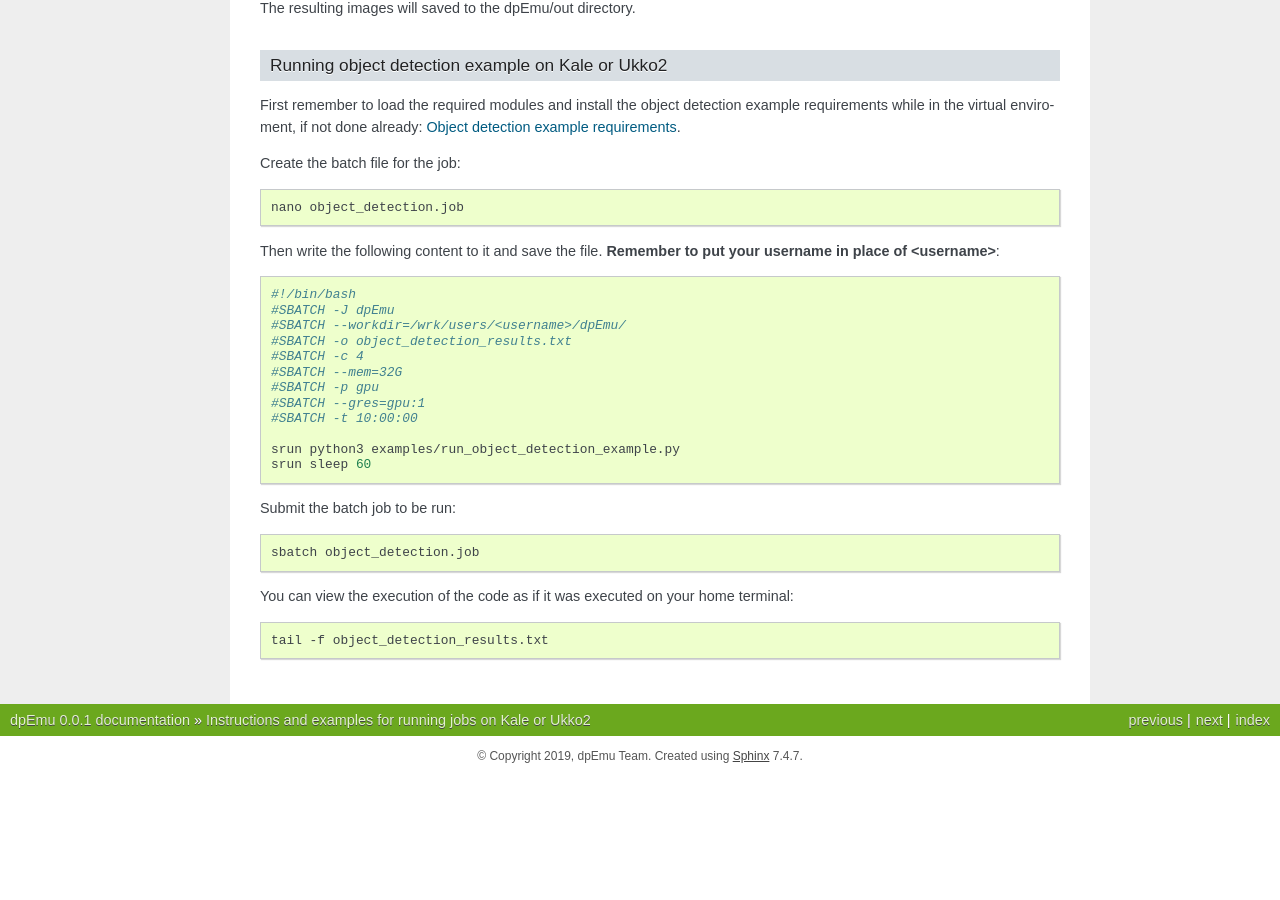
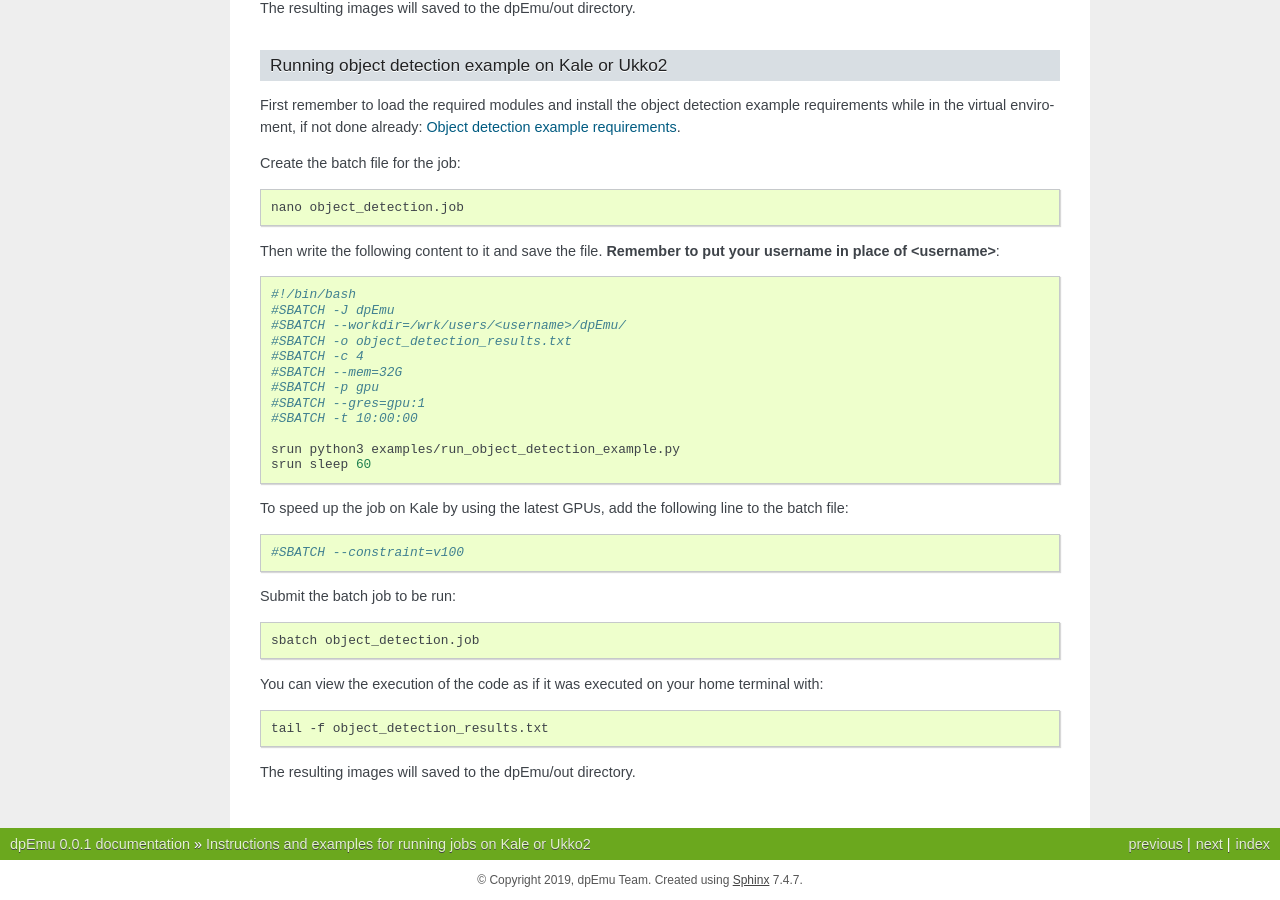
Before and after one commit to dpEmu/dpEmu, a Sphinx documentation site: the page built from docs/cluster_instructions_examples.rst, in a window 1280 px wide and 900 px high, scrolled down 1013 px. Built offline with Sphinx 7.4.7, drawn with Linux system fonts in a browser that asks for light colours; before the commit the page ends 1789 px from its top, so only the background shows below that.

Commit message:
modify docs

```diff
--- a/docs/cluster_instructions_examples.rst
+++ b/docs/cluster_instructions_examples.rst
@@ -89,14 +89,22 @@ Then write the following content to it and save the file. **Remember to put your
     srun python3 examples/run_object_detection_example.py
     srun sleep 60
 
+To speed up the job on Kale by using the latest GPUs, add the following line to the batch file:
+
+.. code-block:: bash
+
+    #SBATCH --constraint=v100
+
 Submit the batch job to be run:
 
 .. code-block:: bash
 
     sbatch object_detection.job
 
-You can view the execution of the code as if it was executed on your home terminal:
+You can view the execution of the code as if it was executed on your home terminal with:
 
 .. code-block:: bash
 
     tail -f object_detection_results.txt
+
+The resulting images will saved to the dpEmu/out directory.
```
